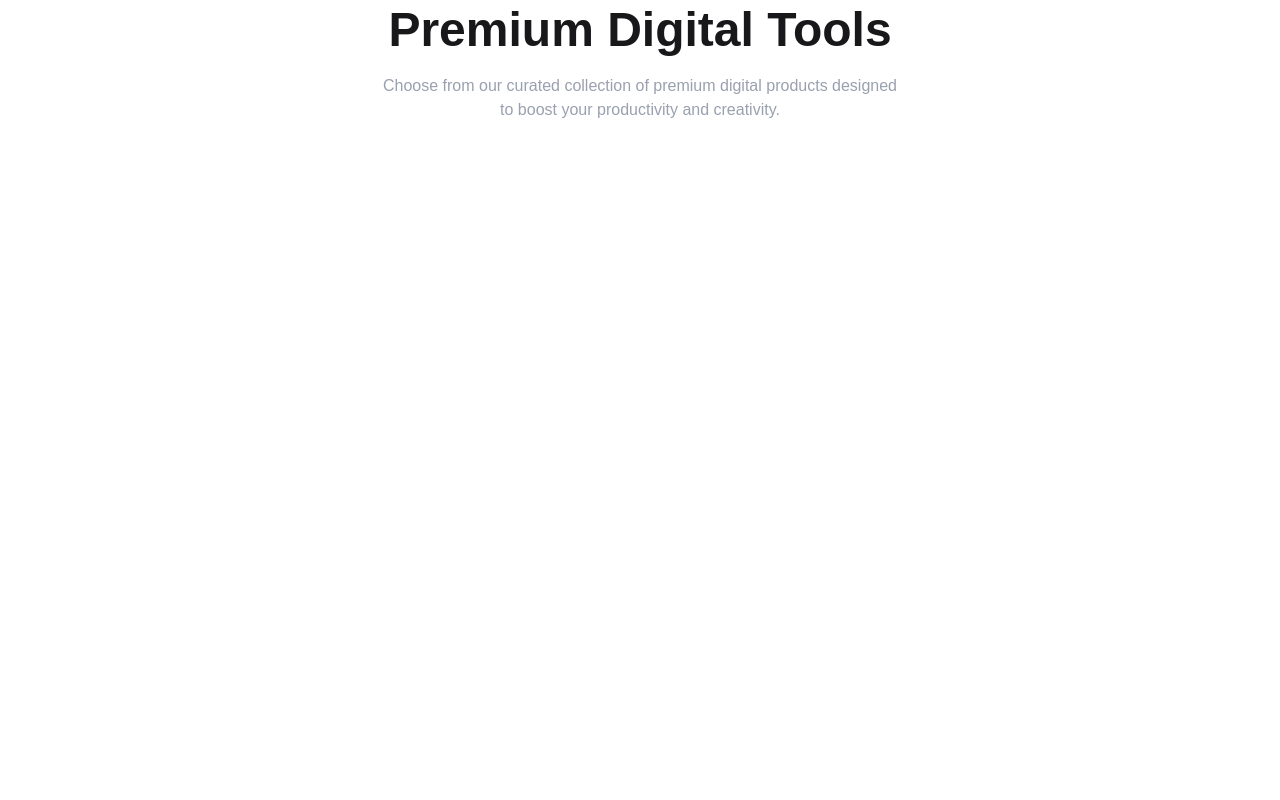
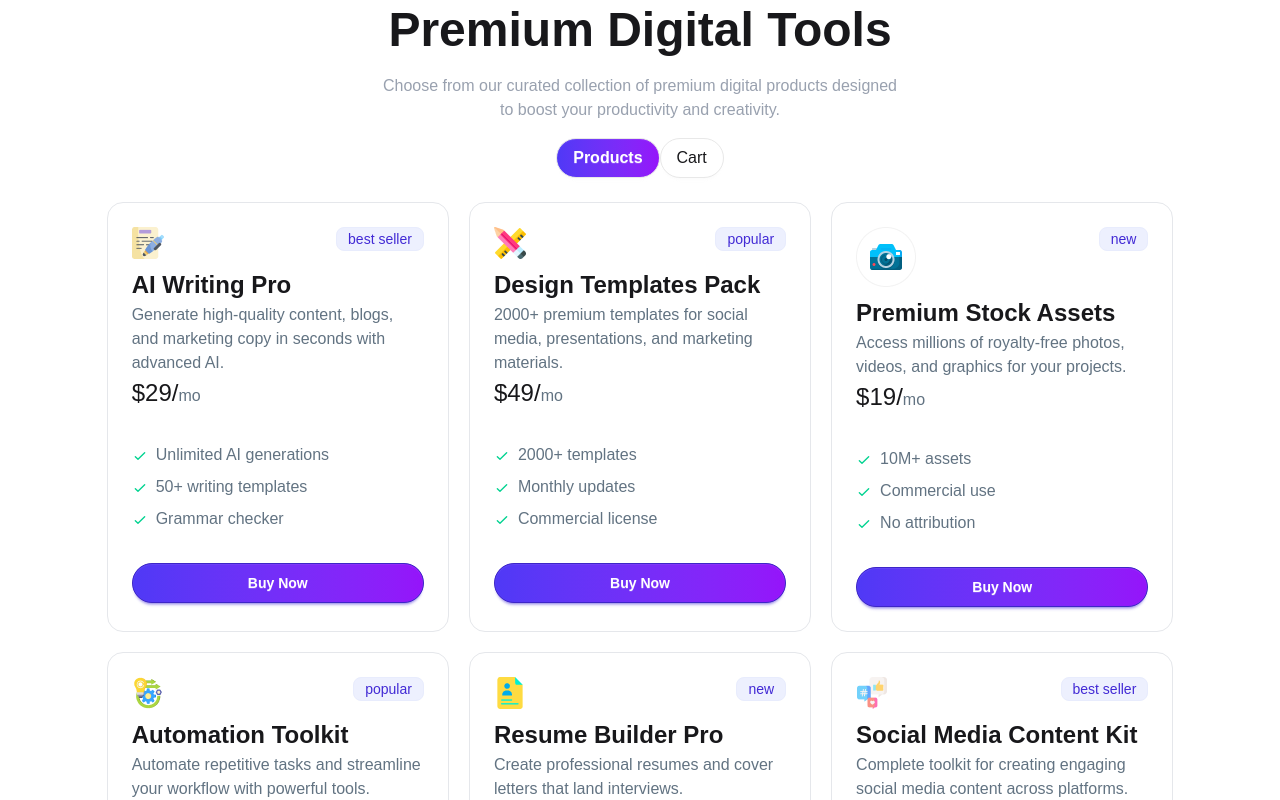
Before and after one commit to NafisaTabassum01/Assignment-6, a React (Vite) app: page / in a window 1280 px wide. Shown: the part 980-1780 px from the top of the page. Before the commit the page ends 1102 px from the top, so only its background shows below. Built offline with nearby package versions, Linux system fonts and the light colour scheme.

Commit message:
cards added

```diff
--- a/src/App.jsx
+++ b/src/App.jsx
@@ -1,15 +1,31 @@
 import './App.css'
 import HeroSection from './firstPart/heroSection'
 import Navbar from './navbar/Navbar'
+import Cards from './cards/Cards'
 import Tools from './toolsSection/Tools'
+import { Suspense } from 'react'
+
+
+const fetchCard = async()=> {
+  const res = await fetch("/data.json")
+  return res.json();
+}
 
 function App() {
+
+  const cardPromise= fetchCard();
 
   return (
     <>
 <Navbar></Navbar>
 <HeroSection></HeroSection>
 <Tools></Tools>
+
+<Suspense fallback={<span className="loading loading-dots loading-sm"></span>
+}>
+  <Cards cardPromise={cardPromise}></Cards>
+</Suspense>
+
 </>
   )
 }
--- /dev/null
+++ b/src/allCards/AllCards.jsx
@@ -0,0 +1,83 @@
+import React from 'react';
+import writing from '../assets/products/writing.png';
+import camera from '../assets/products/camera.png';
+import designTool from '../assets/products/design-tool.png';
+import operation from '../assets/products/operation.png';
+import portfolio from '../assets/products/portfolio.png';
+import socialMedia from '../assets/products/social-media.png';
+
+
+
+const AllCards = ({cards}) => {
+
+   console.log(cards, "cards")
+   const iconMap = {
+  writing: writing,
+  camera: camera,
+  designTool: designTool,
+  operation: operation,
+  portfolio: portfolio,
+  socialMedia: socialMedia,
+};
+    return (
+        <div className='grid grid-cols-1 gap-5 md:grid-cols-3 gap-5 w-10/12 mx-auto mt-6'>
+
+{
+    cards.map(card => {
+        console.log(cards,'card')
+        return <div className="card bg-base-100 border border-gray-200 rounded-2xl">
+  <div className="card-body">
+
+<div className='flex justify-between'>
+
+    <img src={iconMap[card.icon]} alt={card.name} />
+<span className="badge badge-soft badge-primary">{card.tagType}</span>
+
+</div>
+     <div className="">
+      <h2 className="text-[24px] font-bold">{card.name}</h2>
+      <p className='text-[16px] text-[#627382]'>{card.description}</p>
+
+      <span className="text-[24px]">${card.price}/<span className='text-[16px] text-[#627382]'>mo</span></span>
+    </div>
+    <ul className="mt-6 flex flex-col gap-2 text-[16px] text-[#627382] ">
+  {
+    card.features.map((feature, index) => (
+      <li key={index}>
+        <svg
+          xmlns="http://www.w3.org/2000/svg"
+          className="size-4 me-2 inline-block text-success"
+          fill="none"
+          viewBox="0 0 24 24"
+          stroke="currentColor"
+        >
+          <path
+            strokeLinecap="round"
+            strokeLinejoin="round"
+            strokeWidth="2"
+            d="M5 13l4 4L19 7"
+          />
+        </svg>
+
+        <span>{feature}</span>
+      </li>
+    ))
+  }
+</ul>
+    <div className="mt-6">
+      <button className="btn btn-primary btn-block rounded-4xl bg-linear-to-r from-[#4F39F6] to-[#9514FA] text-white">Buy Now</button>
+    </div>
+  </div>
+</div>
+    })
+}
+
+
+
+
+
+        </div>
+    );
+};
+
+export default AllCards;
--- /dev/null
+++ b/src/cards/Cards.jsx
@@ -0,0 +1,24 @@
+import React from 'react';
+import { use } from "react";
+import AllCards from '../allCards/AllCards';
+
+
+const Cards = ({cardPromise}) => {
+
+    console.log(cardPromise);
+    const cards = use(cardPromise);
+    console.log(cards);
+    return (
+
+        <div className='W-10/12 mx-auto'>
+        <div className='rounded-4xl text-center items-center mt-4'>
+            <button className='btn rounded-4xl bg-linear-to-r from-[#4F39F6] to-[#9514FA] text-white text-[16px] font-bold'>Products</button>
+            <button className='btn rounded-4xl bg-white text-[16px] font-medium'>Cart</button>
+        </div>
+
+            <AllCards cards={cards}></AllCards>
+        </div>
+    );
+};
+
+export default Cards;
```
